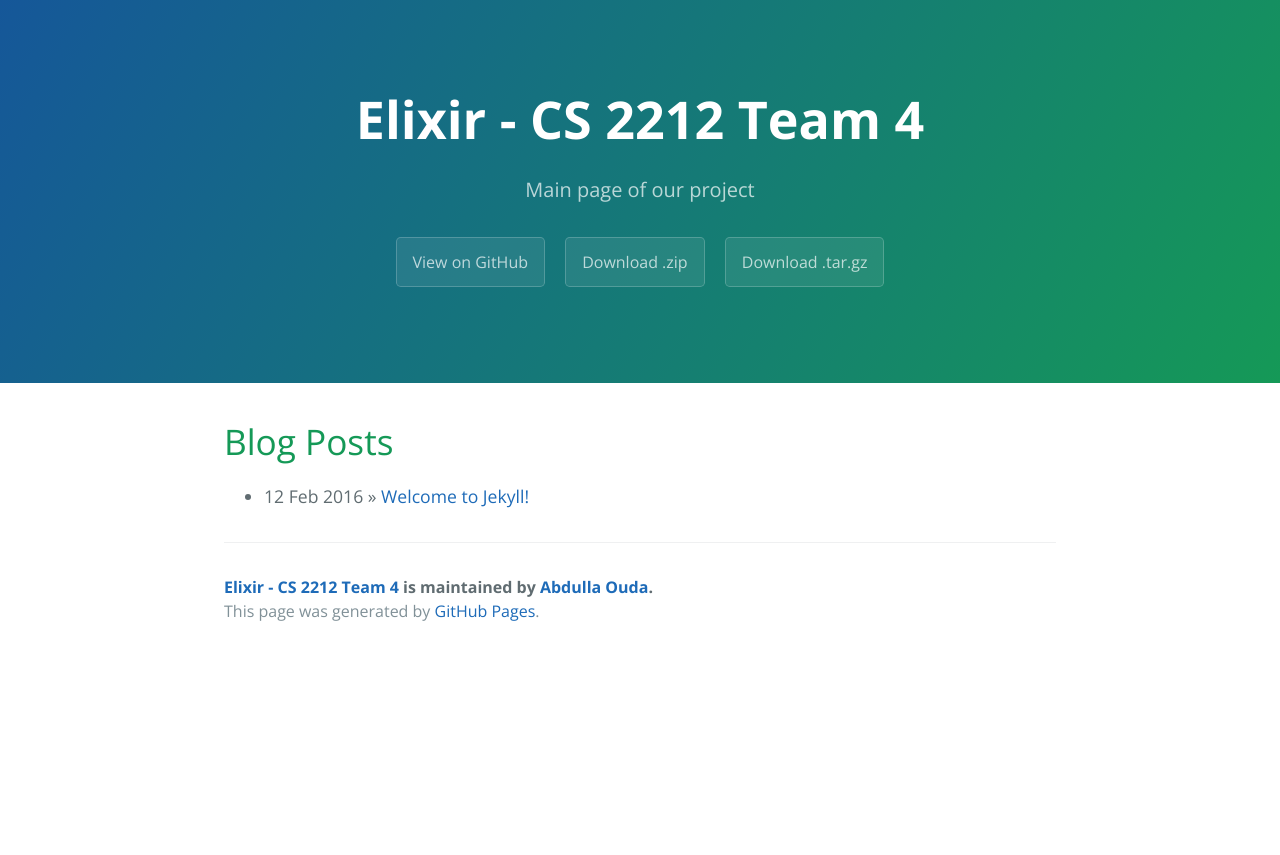
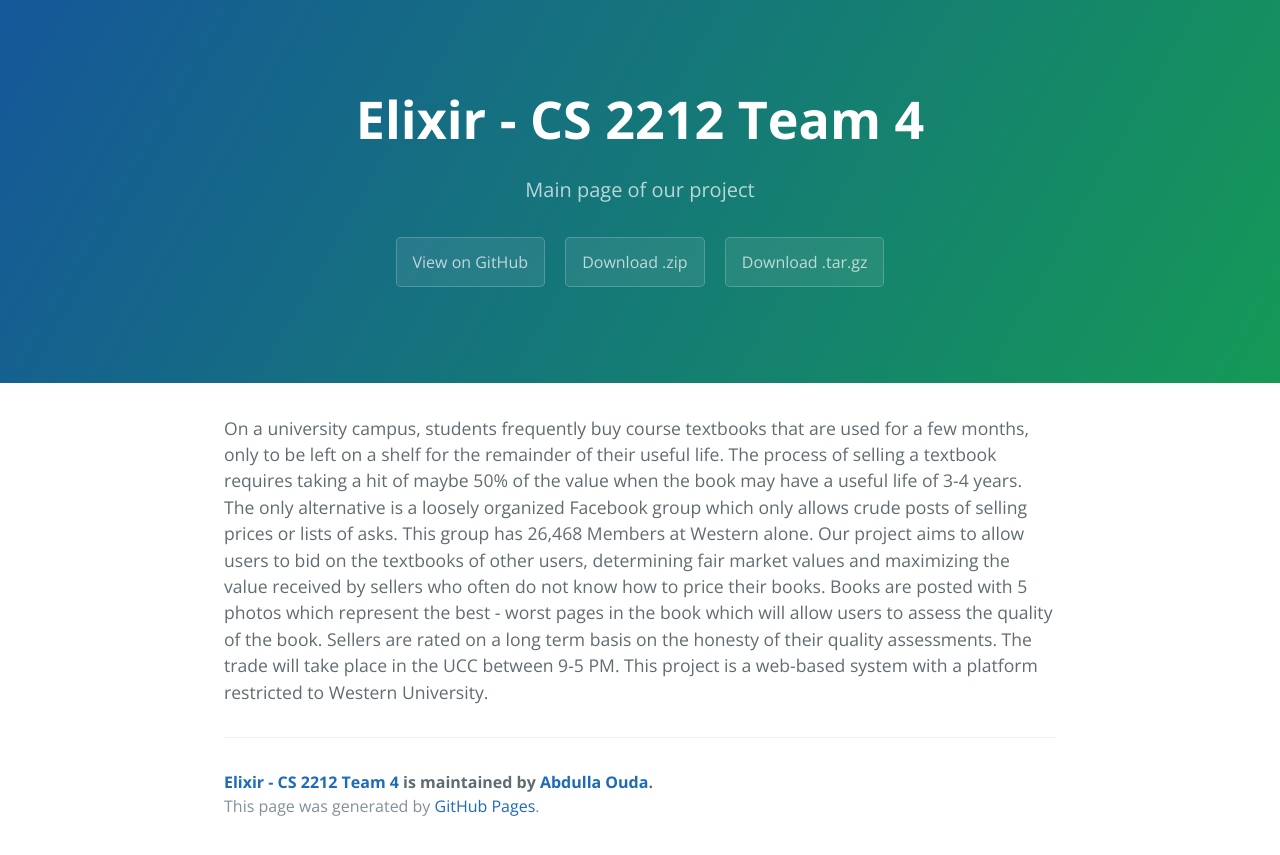
Before and after one commit to aouda6/Elixir, a Jekyll site: the page built from index.html, in a window 1280 px wide. Shown: the top 855 px of the page. Built offline with Jekyll 4.4.1, drawn with Linux system fonts in a browser that asks for light colours; the list of posts is cut into pages by our own code.

Commit message:
Added some text elements

```diff
--- a/index.html
+++ b/index.html
@@ -4,10 +4,9 @@ title: {{ site.name }}
 ---
 
 <div id="home">
-  <h1>Blog Posts</h1>
-  <ul class="posts">
-    {% for post in site.posts %}
-      <li><span>{{ post.date | date_to_string }}</span> &raquo; <a href="{{ site.baseurl }}{{ post.url }}">{{ post.title }}</a></li>
-    {% endfor %}
-  </ul>
+  <body>
+    On a university campus, students frequently buy course textbooks that are used for a few months, only to be left on a shelf for the remainder of their useful life. The process of selling a textbook requires taking a hit of maybe 50% of the value when the book may have a useful life of 3-4 years. The only alternative is a loosely organized Facebook group which only allows crude posts of selling prices or lists of asks. This group has 26,468 Members at Western alone.
+
+    Our project aims to allow users to bid on the textbooks of other users, determining fair market values and maximizing the value received by sellers who often do not know how to price their books. Books are posted with 5 photos which represent the best - worst pages in the book which will allow users to assess the quality of the book. Sellers are rated on a long term basis on the honesty of their quality assessments. The trade will take place in the UCC between 9-5 PM. This project is a web-based system with a platform restricted to Western University.
+  </body>
 </div>
```
